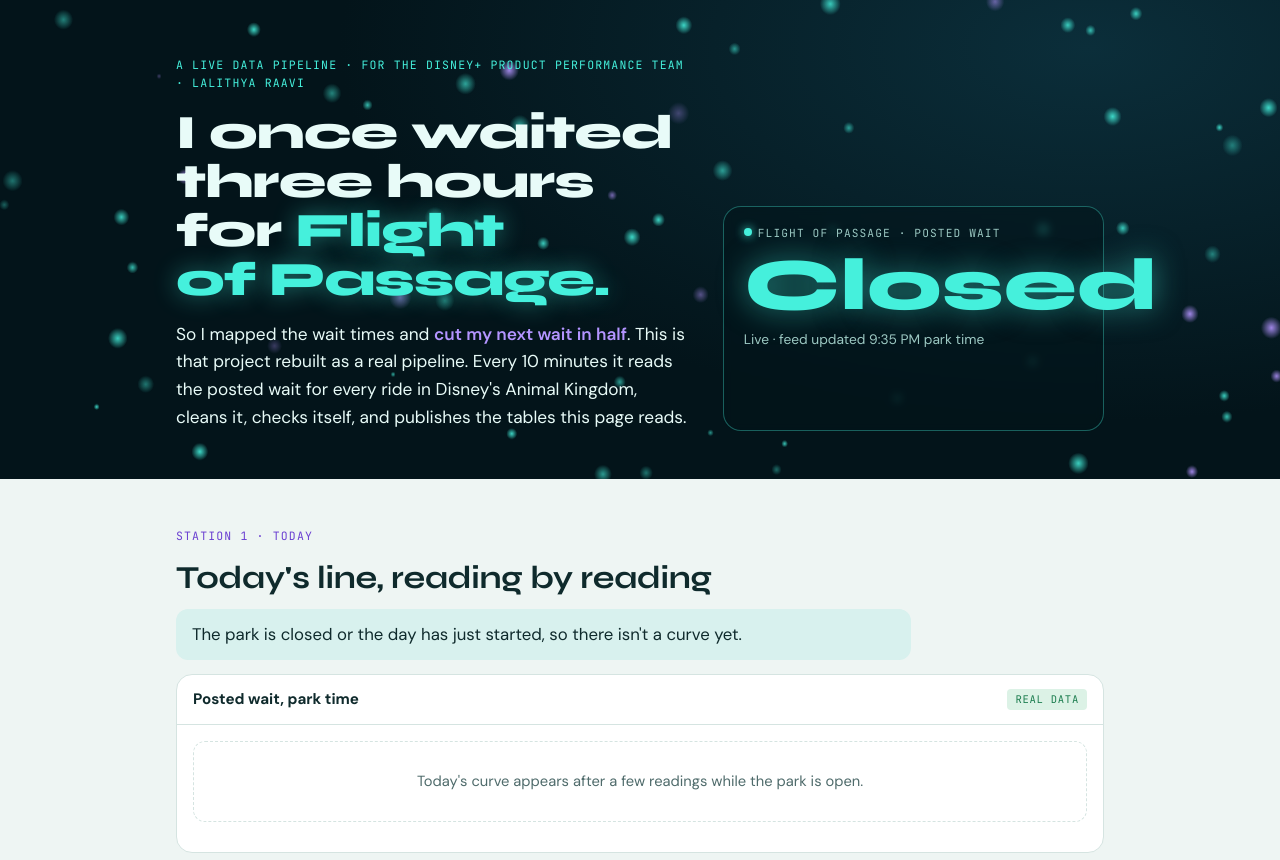
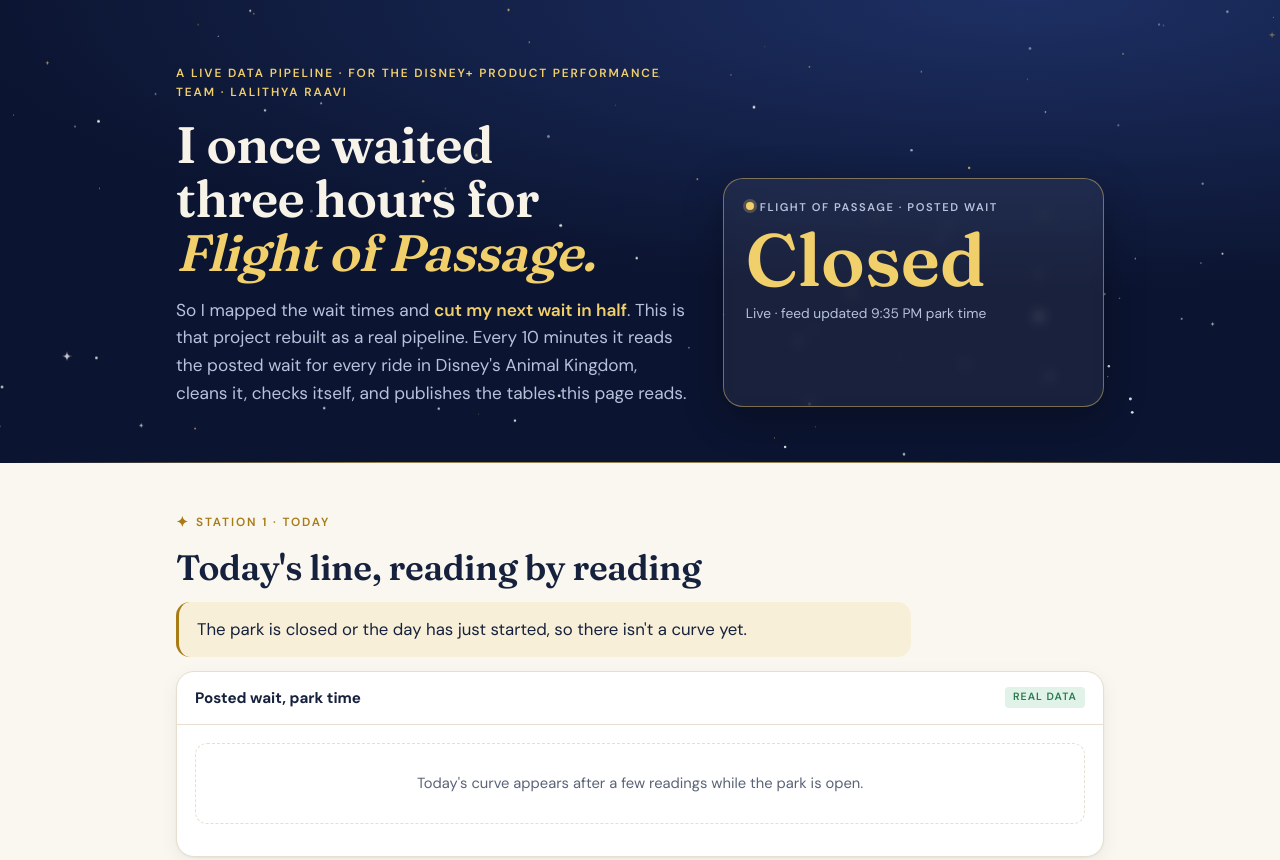
Before and after one commit to lalithyaraavi/flight-of-passage-live, a plain HTML site: page site/index.html in a window 1280 px wide. Shown: the top 860 px of the page. Drawn offline with Linux system fonts and the light colour scheme.

Commit message:
Page: cleaner starlit navy-and-gold theme

```diff
--- a/site/index.html
+++ b/site/index.html
@@ -8,30 +8,34 @@
 <meta name="description" content="A live data pipeline that watches the Flight of Passage line every 10 minutes. By Lalithya Raavi.">
 <link rel="preconnect" href="https://fonts.googleapis.com">
 <link rel="preconnect" href="https://fonts.gstatic.com" crossorigin>
-<link rel="stylesheet" href="https://fonts.googleapis.com/css2?family=Syne:wght@600;700;800&family=DM+Sans:opsz,wght@9..40,400;9..40,500;9..40,600;9..40,700&family=JetBrains+Mono:wght@400;500&display=swap">
+<link rel="stylesheet" href="https://fonts.googleapis.com/css2?family=Fraunces:opsz,wght@9..144,500;9..144,600;9..144,700&family=DM+Sans:opsz,wght@9..40,400;9..40,500;9..40,600;9..40,700&family=JetBrains+Mono:wght@400;500&display=swap">
 <style>
-/* Layout: a night-glow title band with a live readout, then one reading column of "stations" along the queue. */
+/* Layout: a starlit navy title band with a live readout, then one clean reading column of "stations" along the queue.
+   Palette: castle navy, royal blue, wish gold, soft parchment. */
 :root {
-  --bg: #eef5f3; --surface: #ffffff; --ink: #0f2a2c; --muted: #4f6b6b; --line: #d5e4e1;
-  --glow: #0a8f8a; --glow-soft: #d8f1ee; --violet: #6a3fd1; --violet-soft: #ece5ff;
-  --hot: #c24a2b; --hot-soft: #fbe5dc; --ok: #1c7d4f; --ok-soft: #dcf2e6; --warn: #8f6200; --warn-soft: #fbf0d4; --code-bg: #e5efed;
-  --night-1: #03141a; --night-2: #0b2e3a; --night-ink: #e8fbf8; --night-muted: #9cc9c3; --night-glow: #45f0dc; --night-violet: #b394ff;
-  --f-display: "Syne", "Avenir Next", "Segoe UI", sans-serif;
+  --bg: #faf7f0; --surface: #ffffff; --ink: #16213d; --muted: #5a6378; --line: #e6dfcf;
+  --glow: #2448a8; --glow-soft: #e8eefb; --violet: #a77b16; --violet-soft: #f8efd8;
+  --teal: #1b8a87; --hot: #c4513a; --hot-soft: #fbe6df; --ok: #2a7a4f; --ok-soft: #e1f2e8; --warn: #8a6100; --warn-soft: #fbf0d4; --code-bg: #f3efe4;
+  --shadow: 0 1px 2px rgba(22, 33, 61, 0.05), 0 6px 20px rgba(22, 33, 61, 0.06);
+  --night-1: #0b1430; --night-2: #1d2f63; --night-ink: #f7f3e8; --night-muted: #b9c2dc; --night-glow: #f1cf6b; --night-violet: #f1cf6b;
+  --f-display: "Fraunces", Georgia, "Times New Roman", serif;
   --f-body: "DM Sans", system-ui, -apple-system, "Segoe UI", sans-serif;
   --f-mono: "JetBrains Mono", ui-monospace, Menlo, Consolas, monospace;
 }
 @media (prefers-color-scheme: dark) {
   :root:not([data-theme="light"]) {
-    --bg: #04161c; --surface: #0a242c; --ink: #e6f8f5; --muted: #93b8b3; --line: #17404a;
-    --glow: #45f0dc; --glow-soft: #0d3b40; --violet: #b394ff; --violet-soft: #251d48;
-    --hot: #ff8a6b; --hot-soft: #3d1f1a; --ok: #6be3a6; --ok-soft: #12382b; --warn: #f2c35b; --warn-soft: #362c14; --code-bg: #071d24;
+    --bg: #0b1222; --surface: #121c33; --ink: #eef1f8; --muted: #a3acc2; --line: #24304d;
+    --glow: #8fb0ff; --glow-soft: #1b2a4f; --violet: #e9c766; --violet-soft: #2e2817;
+    --teal: #5fd0c8; --hot: #ff9479; --hot-soft: #3a211c; --ok: #74d6a1; --ok-soft: #143326; --warn: #f2c35b; --warn-soft: #352b14; --code-bg: #0e172b;
+    --shadow: 0 1px 2px rgba(0, 0, 0, 0.3), 0 8px 24px rgba(0, 0, 0, 0.25);
     color-scheme: dark;
   }
 }
 :root[data-theme="dark"] {
-  --bg: #04161c; --surface: #0a242c; --ink: #e6f8f5; --muted: #93b8b3; --line: #17404a;
-  --glow: #45f0dc; --glow-soft: #0d3b40; --violet: #b394ff; --violet-soft: #251d48;
-  --hot: #ff8a6b; --hot-soft: #3d1f1a; --ok: #6be3a6; --ok-soft: #12382b; --warn: #f2c35b; --warn-soft: #362c14; --code-bg: #071d24;
+  --bg: #0b1222; --surface: #121c33; --ink: #eef1f8; --muted: #a3acc2; --line: #24304d;
+  --glow: #8fb0ff; --glow-soft: #1b2a4f; --violet: #e9c766; --violet-soft: #2e2817;
+  --teal: #5fd0c8; --hot: #ff9479; --hot-soft: #3a211c; --ok: #74d6a1; --ok-soft: #143326; --warn: #f2c35b; --warn-soft: #352b14; --code-bg: #0e172b;
+  --shadow: 0 1px 2px rgba(0, 0, 0, 0.3), 0 8px 24px rgba(0, 0, 0, 0.25);
   color-scheme: dark;
 }
 * { box-sizing: border-box; }
@@ -44,42 +48,44 @@ p { margin: 0; }
 code { font-family: var(--f-mono); font-size: 0.85em; background: var(--code-bg); padding: 1px 5px; border-radius: 4px; }
 
 .night { position: relative; overflow: hidden; color: var(--night-ink);
-  background: radial-gradient(90% 120% at 85% 10%, var(--night-2) 0%, var(--night-1) 65%);
+  background: radial-gradient(120% 90% at 80% 0%, var(--night-2) 0%, var(--night-1) 70%);
   padding-top: env(safe-area-inset-top, 0px); }
+.night::after { content: ""; position: absolute; left: 0; right: 0; bottom: 0; height: 1px; background: linear-gradient(90deg, transparent, var(--night-glow) 30%, var(--night-glow) 70%, transparent); opacity: 0.6; }
 .night canvas { position: absolute; inset: 0; width: 100%; height: 100%; display: block; }
-.night-inner { position: relative; max-width: 960px; margin: 0 auto; padding-block: 56px 48px;
+.night-inner { position: relative; max-width: 960px; margin: 0 auto; padding-block: 64px 56px;
   padding-left: max(16px, env(safe-area-inset-left, 0px)); padding-right: max(16px, env(safe-area-inset-right, 0px));
   display: grid; grid-template-columns: 1.35fr 1fr; gap: 32px; align-items: end; }
-.eyebrow { font-family: var(--f-mono); font-size: 0.72rem; letter-spacing: 0.1em; text-transform: uppercase; color: var(--night-glow); }
+.eyebrow { font-family: var(--f-body); font-weight: 600; font-size: 0.74rem; letter-spacing: 0.16em; text-transform: uppercase; color: var(--night-glow); }
 .hero-copy { display: flex; flex-direction: column; gap: 16px; min-width: 0; }
-h1 { font-family: var(--f-display); font-weight: 800; font-size: clamp(2rem, 4.6vw, 3rem); line-height: 1.02; margin: 0; letter-spacing: -0.02em; text-wrap: balance; }
-h1 span { color: var(--night-glow); text-shadow: 0 0 24px rgba(69, 240, 220, 0.45); }
-.night .lede { font-size: 1.08rem; color: var(--night-ink); max-width: 56ch; }
+h1 { font-family: var(--f-display); font-weight: 600; font-size: clamp(2.1rem, 4.8vw, 3.2rem); line-height: 1.06; margin: 0; letter-spacing: -0.015em; text-wrap: balance; }
+h1 span { color: var(--night-glow); font-style: italic; }
+.night .lede { font-size: 1.08rem; color: var(--night-muted); max-width: 56ch; }
 .night .lede b { color: var(--night-violet); font-weight: 600; }
-.readout { border: 1px solid rgba(69, 240, 220, 0.35); border-radius: 18px; padding: 18px 20px; background: rgba(3, 20, 26, 0.55);
-  backdrop-filter: blur(4px); display: flex; flex-direction: column; gap: 6px; min-width: 0; }
-.readout .lbl { font-family: var(--f-mono); font-size: 0.7rem; letter-spacing: 0.1em; text-transform: uppercase; color: var(--night-muted); }
-.readout .big { font-family: var(--f-display); font-weight: 800; font-size: clamp(3rem, 9vw, 4.6rem); line-height: 1; color: var(--night-glow); text-shadow: 0 0 30px rgba(69, 240, 220, 0.5); font-variant-numeric: tabular-nums; }
-.readout .big small { font-size: 0.32em; font-weight: 700; color: var(--night-ink); text-shadow: none; margin-left: 6px; }
+.readout { border: 1px solid rgba(241, 207, 107, 0.45); border-radius: 20px; padding: 20px 22px; background: rgba(255, 255, 255, 0.06);
+  backdrop-filter: blur(6px); box-shadow: 0 10px 40px rgba(0, 0, 0, 0.25); display: flex; flex-direction: column; gap: 6px; min-width: 0; }
+.readout .lbl { font-family: var(--f-body); font-weight: 600; font-size: 0.7rem; letter-spacing: 0.14em; text-transform: uppercase; color: var(--night-muted); }
+.readout .big { font-family: var(--f-display); font-weight: 600; font-size: clamp(3rem, 9vw, 4.6rem); line-height: 1; color: var(--night-glow); font-variant-numeric: tabular-nums; }
+.readout .big small { font-family: var(--f-body); font-size: 0.3em; font-weight: 600; color: var(--night-ink); margin-left: 6px; }
 .readout .sub { font-size: 0.86rem; color: var(--night-muted); }
 .readout svg { width: 100%; height: 56px; display: block; }
-.live-dot { display: inline-block; width: 8px; height: 8px; border-radius: 50%; background: var(--night-glow); box-shadow: 0 0 10px var(--night-glow); margin-right: 6px; vertical-align: 1px; }
+.live-dot { display: inline-block; width: 8px; height: 8px; border-radius: 50%; background: var(--night-glow); box-shadow: 0 0 0 3px rgba(241, 207, 107, 0.25); margin-right: 6px; vertical-align: 1px; }
 .live-dot.off { background: var(--night-muted); box-shadow: none; }
 
 main { max-width: 960px; margin: 0 auto; padding-block: 48px 64px;
   padding-left: max(16px, env(safe-area-inset-left, 0px)); padding-right: max(16px, env(safe-area-inset-right, 0px));
-  display: flex; flex-direction: column; gap: 60px; }
+  display: flex; flex-direction: column; gap: 72px; }
 section { display: flex; flex-direction: column; gap: 14px; min-width: 0; }
-.station { font-family: var(--f-mono); font-size: 0.72rem; letter-spacing: 0.1em; text-transform: uppercase; color: var(--violet); }
-h2 { font-family: var(--f-display); font-weight: 700; font-size: clamp(1.5rem, 3.4vw, 2rem); line-height: 1.12; margin: 0; letter-spacing: -0.01em; text-wrap: balance; }
+.station { font-family: var(--f-body); font-weight: 600; font-size: 0.74rem; letter-spacing: 0.16em; text-transform: uppercase; color: var(--violet); display: flex; align-items: center; gap: 8px; }
+.station::before { content: "\2726"; font-size: 0.9rem; letter-spacing: 0; }
+h2 { font-family: var(--f-display); font-weight: 600; font-size: clamp(1.6rem, 3.6vw, 2.2rem); line-height: 1.12; margin: 0; letter-spacing: -0.01em; text-wrap: balance; }
 .prose { max-width: 66ch; display: flex; flex-direction: column; gap: 10px; }
-.callout { font-size: 1.05rem; max-width: 64ch; padding: 12px 16px; border-radius: 12px; background: var(--glow-soft); }
+.callout { font-size: 1.05rem; max-width: 64ch; padding: 14px 18px; border-radius: 14px; background: var(--violet-soft); border-left: 3px solid var(--violet); }
 .callout b { font-weight: 700; }
-.panel { background: var(--surface); border: 1px solid var(--line); border-radius: 16px; overflow: hidden; min-width: 0; }
-.panel-bar { display: flex; flex-wrap: wrap; gap: 10px; align-items: center; justify-content: space-between; padding: 12px 16px; border-bottom: 1px solid var(--line); }
+.panel { background: var(--surface); border: 1px solid var(--line); border-radius: 18px; overflow: hidden; min-width: 0; box-shadow: var(--shadow); }
+.panel-bar { display: flex; flex-wrap: wrap; gap: 10px; align-items: center; justify-content: space-between; padding: 14px 18px; border-bottom: 1px solid var(--line); }
 .panel-title { font-weight: 700; font-size: 0.95rem; }
-.panel-body { padding: 16px; display: flex; flex-direction: column; gap: 14px; }
-.real { font-family: var(--f-mono); font-size: 0.66rem; letter-spacing: 0.07em; text-transform: uppercase; color: var(--ok); background: var(--ok-soft); padding: 2px 8px; border-radius: 4px; }
+.panel-body { padding: 18px; display: flex; flex-direction: column; gap: 14px; }
+.real { font-family: var(--f-body); font-weight: 600; font-size: 0.66rem; letter-spacing: 0.1em; text-transform: uppercase; color: var(--ok); background: var(--ok-soft); padding: 2px 8px; border-radius: 4px; }
 .caption { font-size: 0.86rem; color: var(--muted); }
 .empty { padding: 28px 16px; text-align: center; color: var(--muted); font-size: 0.92rem; border: 1px dashed var(--line); border-radius: 12px; }
 
@@ -90,20 +96,20 @@ h2 { font-family: var(--f-display); font-weight: 700; font-size: clamp(1.5rem, 3
 .heat { overflow-x: auto; }
 .heat table { border-collapse: separate; border-spacing: 3px; font-size: 0.72rem; }
 .heat th { font-family: var(--f-mono); font-weight: 500; color: var(--muted); padding: 0 4px; white-space: nowrap; }
-.heat td { width: 26px; height: 24px; border-radius: 5px; text-align: center; font-family: var(--f-mono); font-size: 0.66rem; font-variant-numeric: tabular-nums; }
+.heat td { width: 26px; height: 24px; border-radius: 6px; text-align: center; font-family: var(--f-mono); font-size: 0.66rem; font-variant-numeric: tabular-nums; }
 .heat td.none { border: 1px dashed var(--line); }
 
-.tablewrap { overflow-x: auto; border: 1px solid var(--line); border-radius: 12px; }
+.tablewrap { overflow-x: auto; border: 1px solid var(--line); border-radius: 14px; background: var(--surface); box-shadow: var(--shadow); }
 table.t { border-collapse: collapse; width: 100%; font-size: 0.88rem; }
 table.t th, table.t td { text-align: left; padding: 9px 12px; border-bottom: 1px solid var(--line); white-space: nowrap; }
-table.t th { font-family: var(--f-mono); font-size: 0.68rem; letter-spacing: 0.07em; text-transform: uppercase; color: var(--muted); font-weight: 500; background: var(--code-bg); }
+table.t th { font-family: var(--f-body); font-weight: 600; font-size: 0.7rem; letter-spacing: 0.1em; text-transform: uppercase; color: var(--muted); background: var(--code-bg); }
 table.t tr:last-child td { border-bottom: 0; }
 table.t td.num, table.t th.num { text-align: right; font-family: var(--f-mono); font-variant-numeric: tabular-nums; }
 table.t td.wrap { white-space: normal; min-width: 220px; }
 
 .board { display: grid; grid-template-columns: repeat(auto-fill, minmax(260px, 1fr)); gap: 10px; }
-.land { border: 1px solid var(--line); border-radius: 12px; padding: 10px 12px; background: var(--surface); display: flex; flex-direction: column; gap: 6px; min-width: 0; }
-.land h3 { margin: 0; font-size: 0.78rem; font-family: var(--f-mono); letter-spacing: 0.06em; text-transform: uppercase; color: var(--muted); font-weight: 500; }
+.land { border: 1px solid var(--line); border-radius: 14px; padding: 12px 14px; background: var(--surface); box-shadow: var(--shadow); display: flex; flex-direction: column; gap: 6px; min-width: 0; }
+.land h3 { margin: 0 0 2px; font-size: 1rem; font-family: var(--f-display); font-weight: 600; color: var(--ink); }
 .ride { display: grid; grid-template-columns: 1fr auto; gap: 10px; align-items: center; font-size: 0.88rem; }
 .ride span:first-child { min-width: 0; overflow-wrap: anywhere; }
 .pill { font-family: var(--f-mono); font-size: 0.74rem; padding: 1px 9px; border-radius: 999px; white-space: nowrap; font-variant-numeric: tabular-nums; }
@@ -116,19 +122,19 @@ table.t td.wrap { white-space: normal; min-width: 220px; }
 .pill.bad { background: var(--hot-soft); color: var(--hot); }
 
 .tiles { display: grid; grid-template-columns: repeat(3, 1fr); gap: 10px; }
-.tile { border: 1px solid var(--line); border-radius: 12px; padding: 12px 14px; background: var(--surface); display: flex; flex-direction: column; gap: 2px; min-width: 0; }
-.tile b { font-family: var(--f-display); font-size: 1.7rem; line-height: 1.1; font-variant-numeric: tabular-nums; }
+.tile { border: 1px solid var(--line); border-radius: 14px; padding: 14px 16px; background: var(--surface); box-shadow: var(--shadow); display: flex; flex-direction: column; gap: 2px; min-width: 0; }
+.tile b { font-family: var(--f-display); font-weight: 600; font-size: 1.8rem; line-height: 1.1; font-variant-numeric: tabular-nums; }
 .tile span { font-size: 0.8rem; color: var(--muted); }
 
 .flow { display: grid; grid-template-columns: repeat(4, 1fr); gap: 10px; }
-.step { border: 1px solid var(--line); border-radius: 12px; padding: 12px 14px; background: var(--surface); display: flex; flex-direction: column; gap: 6px; min-width: 0; position: relative; }
-.step .tier { font-family: var(--f-mono); font-size: 0.68rem; letter-spacing: 0.1em; text-transform: uppercase; color: var(--violet); }
+.step { border: 1px solid var(--line); border-radius: 14px; padding: 14px 16px; background: var(--surface); box-shadow: var(--shadow); display: flex; flex-direction: column; gap: 6px; min-width: 0; position: relative; }
+.step .tier { font-family: var(--f-body); font-weight: 600; font-size: 0.68rem; letter-spacing: 0.14em; text-transform: uppercase; color: var(--violet); }
 .step b { font-size: 0.95rem; }
 .step p { font-size: 0.84rem; color: var(--muted); }
 .step code { font-size: 0.74rem; overflow-wrap: anywhere; }
-.sql { margin: 0; padding: 14px 16px; border: 1px solid var(--line); border-radius: 12px; background: var(--surface); font-family: var(--f-mono); font-size: 0.78rem; line-height: 1.55; overflow-x: auto; white-space: pre; color: var(--ink); }
+.sql { margin: 0; padding: 16px 18px; border: 1px solid var(--line); border-radius: 14px; background: var(--surface); box-shadow: var(--shadow); font-family: var(--f-mono); font-size: 0.78rem; line-height: 1.55; overflow-x: auto; white-space: pre; color: var(--ink); }
 .sql .c { color: var(--muted); }
-.sql .k { color: var(--violet); }
+.sql .k { color: var(--glow); font-weight: 500; }
 .ports { display: grid; grid-template-columns: repeat(3, 1fr); gap: 10px; }
 .asks { display: flex; flex-direction: column; gap: 12px; }
 .asks p { max-width: 66ch; }
@@ -324,7 +330,7 @@ footer { border-top: 1px solid var(--line); }
       const x0 = Math.min(...xs), x1 = Math.max(...xs), ymax = Math.max(30, ...ys);
       const P = pts.map((p, i) => [((xs[i] - x0) / Math.max(1, x1 - x0)) * 296 + 2, 52 - (ys[i] / ymax) * 46]);
       const line = P.map((p, i) => (i ? "L" : "M") + p[0].toFixed(1) + " " + p[1].toFixed(1)).join(" ");
-      svg.innerHTML = '<path d="' + line + ' L ' + P[P.length - 1][0] + ' 56 L ' + P[0][0] + ' 56 Z" fill="rgba(69,240,220,0.14)"/><path d="' + line + '" fill="none" stroke="#45f0dc" stroke-width="2" vector-effect="non-scaling-stroke"/><circle cx="' + P[P.length - 1][0] + '" cy="' + P[P.length - 1][1] + '" r="3.5" fill="#45f0dc"/>';
+      svg.innerHTML = '<path d="' + line + ' L ' + P[P.length - 1][0] + ' 56 L ' + P[0][0] + ' 56 Z" fill="rgba(241,207,107,0.14)"/><path d="' + line + '" fill="none" stroke="#f1cf6b" stroke-width="2" vector-effect="non-scaling-stroke"/><circle cx="' + P[P.length - 1][0] + '" cy="' + P[P.length - 1][1] + '" r="3.5" fill="#f1cf6b"/>';
     }
   }
 
@@ -347,7 +353,7 @@ footer { border-top: 1px solid var(--line); }
       return;
     }
     $("today-title").textContent = "Posted wait, park time · " + new Date(d.today.park_date + "T12:00:00").toLocaleDateString("en-US", { weekday: "long", month: "short", day: "numeric" });
-    const colors = { "4439": css("--glow"), "4438": css("--violet"), "110": css("--hot") };
+    const colors = { "4439": css("--glow"), "4438": css("--teal"), "110": css("--hot") };
     const shown = ["4439", "4438", "110"].filter(k => s[k] && s[k].points.length > 1);
     const all = shown.flatMap(k => s[k].points);
     const xs = all.map(p => toMin(p[0])), ys = all.map(p => p[1]);
@@ -360,7 +366,7 @@ footer { border-top: 1px solid var(--line); }
     const step = (x1 - x0) > 600 ? 120 : 60;
     for (let m = x0; m <= x1; m += step) g += '<text x="' + X(m) + '" y="' + (H - 10) + '" text-anchor="middle" font-size="11" fill="' + css("--muted") + '" font-family="JetBrains Mono, monospace">' + clock(m).replace(":00", "") + '</text>';
     const best = bestHour(fop.points);
-    if (best) g += '<rect x="' + X(best.start) + '" y="' + T + '" width="' + (X(best.start + 60) - X(best.start)) + '" height="' + (H - T - B) + '" fill="' + css("--glow-soft") + '"/><text x="' + (X(best.start) + 6) + '" y="' + (T + 14) + '" font-size="11" fill="' + css("--glow") + '" font-family="DM Sans, sans-serif" font-weight="700">best hour</text>';
+    if (best) g += '<rect x="' + X(best.start) + '" y="' + T + '" width="' + (X(best.start + 60) - X(best.start)) + '" height="' + (H - T - B) + '" fill="' + css("--violet-soft") + '"/><text x="' + (X(best.start) + 6) + '" y="' + (T + 14) + '" font-size="11" fill="' + css("--violet") + '" font-family="DM Sans, sans-serif" font-weight="700">best hour</text>';
     for (const k of shown.slice().reverse()) {
       const pts = s[k].points;
       const path = pts.map((p, i) => (i ? "L" : "M") + X(toMin(p[0])).toFixed(1) + " " + Y(p[1]).toFixed(1)).join(" ");
@@ -428,28 +434,27 @@ footer { border-top: 1px solid var(--line); }
     }).join("") : '<tr><td colspan="4" class="wrap">No runs yet.</td></tr>';
   }
 
-  // Bioluminescent drift
+  // A quiet starfield: small gold and white stars that twinkle slowly, no drift.
   const cv = $("glow"), ctx = cv.getContext("2d");
   const reduce = window.matchMedia("(prefers-reduced-motion: reduce)").matches;
-  let seeds = [], W = 0, H = 0;
-  let sr = 11; const srand = () => (sr = (sr * 16807) % 2147483647) / 2147483647;
+  let stars = [], W = 0, H = 0;
+  let sr = 7; const srand = () => (sr = (sr * 16807) % 2147483647) / 2147483647;
   function size() {
     const dpr = Math.min(2, window.devicePixelRatio || 1); W = cv.clientWidth; H = cv.clientHeight;
     cv.width = W * dpr; cv.height = H * dpr; ctx.setTransform(dpr, 0, 0, dpr, 0, 0);
-    seeds = []; const n = Math.round(W * H / 9000);
-    for (let i = 0; i < n; i++) seeds.push({ x: srand() * W, y: srand() * H, r: 0.6 + srand() * 2.2, p: srand() * 6.28, v: 0.08 + srand() * 0.25, violet: srand() < 0.25 });
+    sr = 7; stars = []; const n = Math.round(W * H / 6500);
+    for (let i = 0; i < n; i++) stars.push({ x: srand() * W, y: srand() * H, r: 0.4 + srand() * 1.1, p: srand() * 6.28, gold: srand() < 0.3, sparkle: srand() < 0.04 });
   }
   function draw(t) {
     ctx.clearRect(0, 0, W, H);
-    for (const s of seeds) {
-      const a = reduce ? 0.55 : 0.3 + 0.6 * Math.abs(Math.sin(t / 1800 + s.p));
-      const y = reduce ? s.y : (s.y - (t / 1000) * s.v * 6) % H;
-      const yy = y < 0 ? y + H : y;
-      const x = reduce ? s.x : s.x + Math.sin(t / 2400 + s.p) * 6;
-      const g = ctx.createRadialGradient(x, yy, 0, x, yy, s.r * 4);
-      const c = s.violet ? "179,148,255" : "69,240,220";
-      g.addColorStop(0, "rgba(" + c + "," + a + ")"); g.addColorStop(1, "rgba(" + c + ",0)");
-      ctx.fillStyle = g; ctx.beginPath(); ctx.arc(x, yy, s.r * 4, 0, 6.28); ctx.fill();
+    for (const s of stars) {
+      const a = reduce ? 0.6 : 0.35 + 0.55 * (0.5 + 0.5 * Math.sin(t / 2200 + s.p));
+      ctx.fillStyle = (s.gold ? "rgba(241,207,107," : "rgba(255,255,255,") + a + ")";
+      if (s.sparkle) {  // a few four-point twinkles
+        const k = s.r * 4.5;
+        ctx.beginPath(); ctx.moveTo(s.x, s.y - k); ctx.quadraticCurveTo(s.x, s.y, s.x + k, s.y); ctx.quadraticCurveTo(s.x, s.y, s.x, s.y + k);
+        ctx.quadraticCurveTo(s.x, s.y, s.x - k, s.y); ctx.quadraticCurveTo(s.x, s.y, s.x, s.y - k); ctx.fill();
+      } else { ctx.beginPath(); ctx.arc(s.x, s.y, s.r, 0, 6.28); ctx.fill(); }
     }
     if (!reduce) requestAnimationFrame(draw);
   }
```
